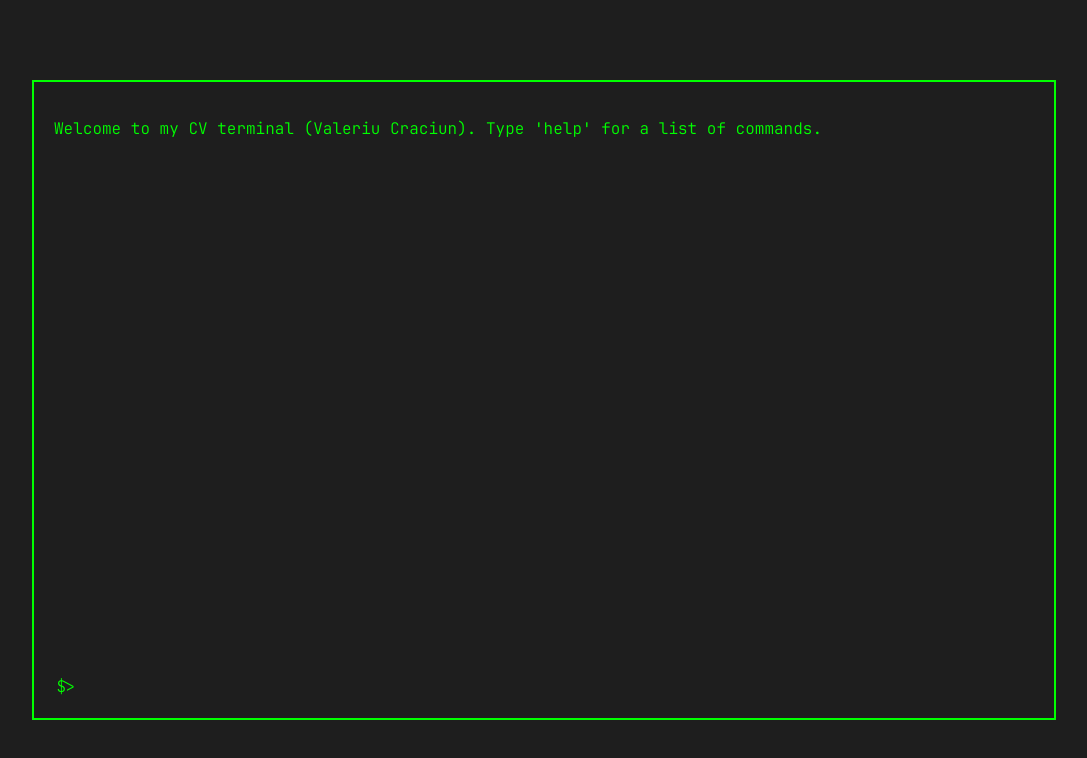
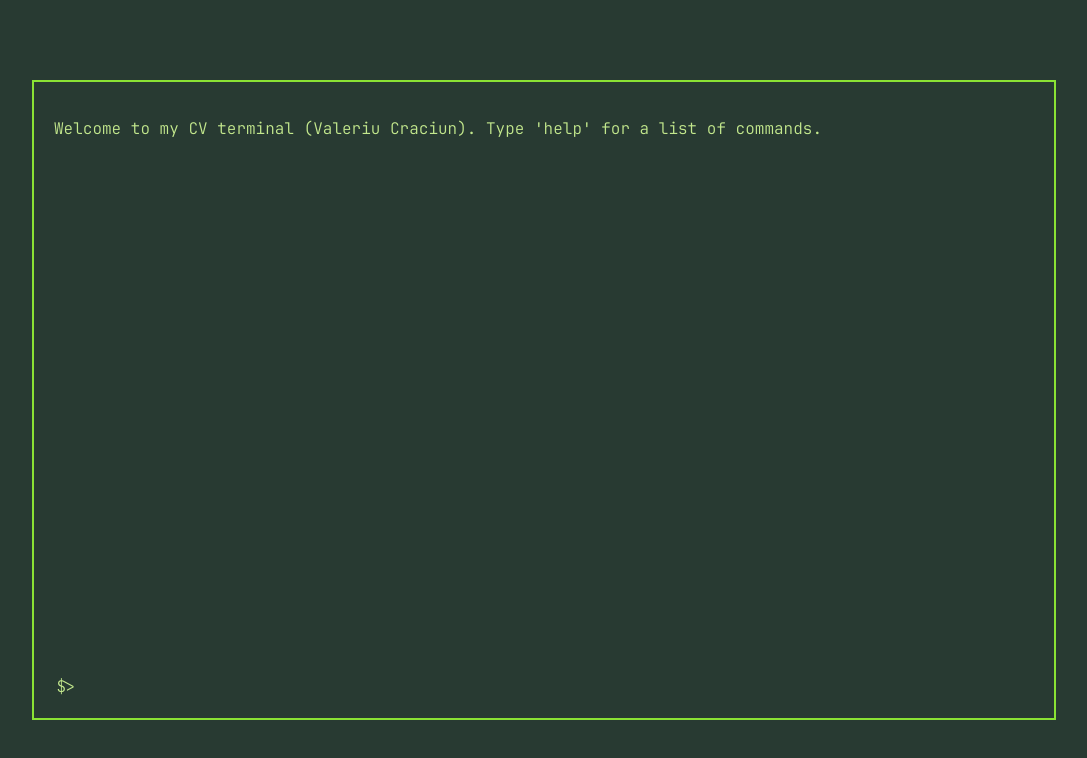
Before and after one commit to valeriu-craciun/Terminal-style-CV, a plain HTML site: page index.html in a window 1280 px wide. Shown: the whole page, without its empty margins (96-1183 px from the left). Drawn offline with Linux system fonts and the light colour scheme.

Commit message:
Change the overall display to look like IntelliJ IDEA but with green tints

```diff
--- a/css/styles.css
+++ b/css/styles.css
@@ -1,13 +1,14 @@
 @font-face {
     font-family: 'JetBrains Mono';
     src: url('/webfonts/JetBrainsMono-Light.woff2') format('woff2'),
+         url('/webfonts/JetBrainsMono-Light.woff') format('woff');
     font-weight: 200;
     font-style: normal;
 }
 
 body {
-    background-color: #1e1e1e;
-    color: #00ff00;
+    background-color: #283a32; /* Dark green background color */
+    color: #c3e88d; /* Light green text color */
     font-family: 'JetBrains Mono', monospace;
     margin: 0;
     display: flex;
@@ -17,13 +18,14 @@ body {
 }
 
 .terminal {
-    border: 2px solid #00ff00;
+    border: 2px solid #8ae234; /* Green border color */
     font-family: 'JetBrains Mono', monospace;
     width: 80%;
     height: 80%;
     padding: 20px;
     box-sizing: border-box;
     overflow-y: auto;
+    background-color: #283a32; /* Dark green terminal background */
 }
 
 #content {
@@ -42,7 +44,7 @@ body {
 #terminal-input {
     background: none;
     border: none;
-    color: #00ff00;
+    color: #c3e88d; /* Light green text color */
     font-family: 'JetBrains Mono', monospace;
     font-size: 1em;
     outline: none;
```
